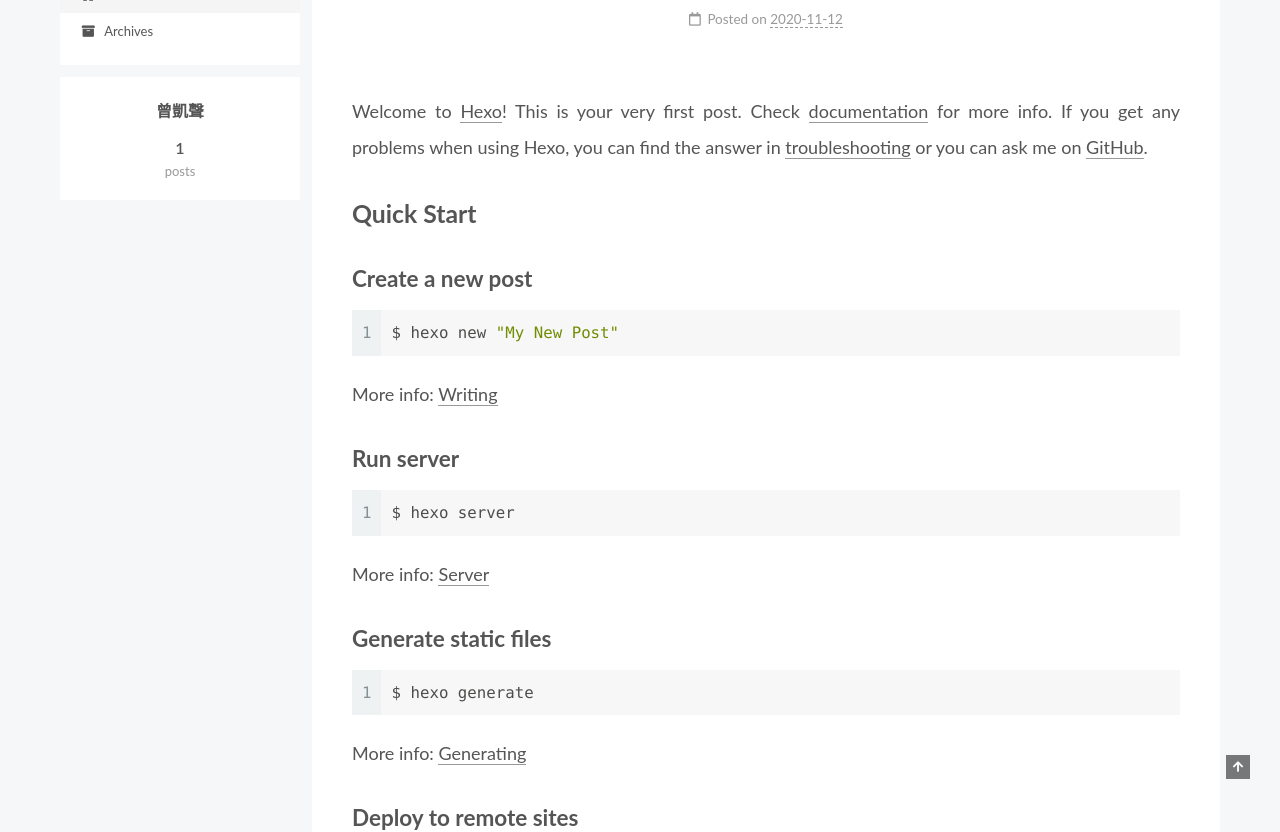
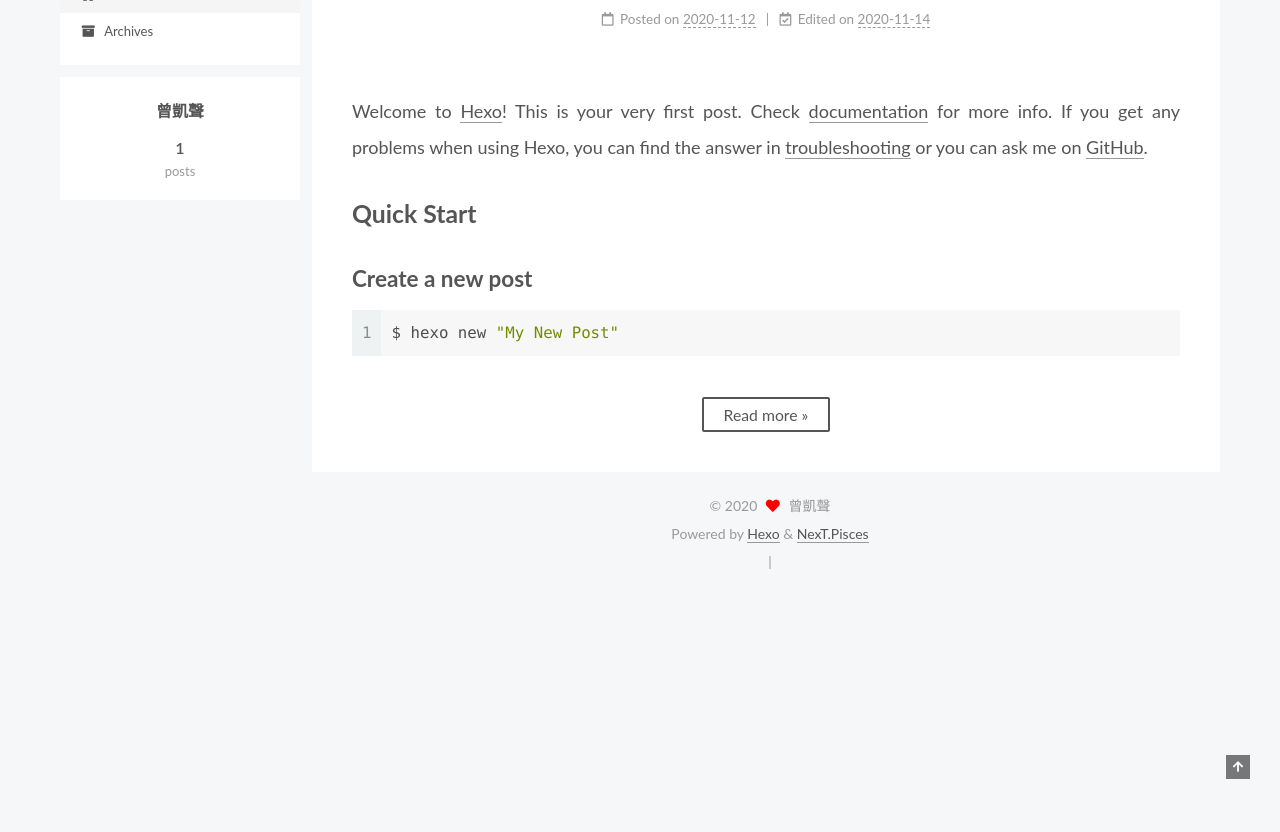
Before and after one commit to kstseng/kstseng.github.io, a plain HTML site: page index.html in a window 1280 px wide. Shown: the part 121-953 px from the top of the page. After the commit the page ends 800 px from the top, so only its background shows below. Drawn offline with Linux system fonts and the light colour scheme; some packages are replaced by stand-ins of ours; a script that the page names is missing.

Commit message:
Site updated: 2020-11-14 11:33:03

```diff
--- a/css/main.css
+++ b/css/main.css
@@ -1168,7 +1168,7 @@ pre .javascript .function {
 }
 .links-of-author a::before,
 .links-of-author span.exturl::before {
-  background: #f4492e;
+  background: #a81611;
   border-radius: 50%;
   content: ' ';
   display: inline-block;
--- a/index.html
+++ b/index.html
@@ -169,8 +169,15 @@
               </span>
               <span class="post-meta-item-text">Posted on</span>
 
-              <time title="Created: 2020-11-12 09:52:28" itemprop="dateCreated datePublished" datetime="2020-11-12T09:52:28+08:00">2020-11-12</time>
+              <time title="Created: 2020-11-12 09:52:00" itemprop="dateCreated datePublished" datetime="2020-11-12T09:52:00+08:00">2020-11-12</time>
             </span>
+              <span class="post-meta-item">
+                <span class="post-meta-item-icon">
+                  <i class="far fa-calendar-check"></i>
+                </span>
+                <span class="post-meta-item-text">Edited on</span>
+                <time title="Modified: 2020-11-14 11:28:22" itemprop="dateModified" datetime="2020-11-14T11:28:22+08:00">2020-11-14</time>
+              </span>
 
 
 
@@ -185,17 +192,13 @@
 
           <p>Welcome to <a target="_blank" rel="noopener" href="https://hexo.io/">Hexo</a>! This is your very first post. Check <a target="_blank" rel="noopener" href="https://hexo.io/docs/">documentation</a> for more info. If you get any problems when using Hexo, you can find the answer in <a target="_blank" rel="noopener" href="https://hexo.io/docs/troubleshooting.html">troubleshooting</a> or you can ask me on <a target="_blank" rel="noopener" href="https://github.com/hexojs/hexo/issues">GitHub</a>.</p>
 <h2 id="Quick-Start"><a href="#Quick-Start" class="headerlink" title="Quick Start"></a>Quick Start</h2><h3 id="Create-a-new-post"><a href="#Create-a-new-post" class="headerlink" title="Create a new post"></a>Create a new post</h3><figure class="highlight bash"><table><tr><td class="gutter"><pre><span class="line">1</span><br></pre></td><td class="code"><pre><span class="line">$ hexo new <span class="string">&quot;My New Post&quot;</span></span><br></pre></td></tr></table></figure>
-
-<p>More info: <a target="_blank" rel="noopener" href="https://hexo.io/docs/writing.html">Writing</a></p>
-<h3 id="Run-server"><a href="#Run-server" class="headerlink" title="Run server"></a>Run server</h3><figure class="highlight bash"><table><tr><td class="gutter"><pre><span class="line">1</span><br></pre></td><td class="code"><pre><span class="line">$ hexo server</span><br></pre></td></tr></table></figure>
-
-<p>More info: <a target="_blank" rel="noopener" href="https://hexo.io/docs/server.html">Server</a></p>
-<h3 id="Generate-static-files"><a href="#Generate-static-files" class="headerlink" title="Generate static files"></a>Generate static files</h3><figure class="highlight bash"><table><tr><td class="gutter"><pre><span class="line">1</span><br></pre></td><td class="code"><pre><span class="line">$ hexo generate</span><br></pre></td></tr></table></figure>
-
-<p>More info: <a target="_blank" rel="noopener" href="https://hexo.io/docs/generating.html">Generating</a></p>
-<h3 id="Deploy-to-remote-sites"><a href="#Deploy-to-remote-sites" class="headerlink" title="Deploy to remote sites"></a>Deploy to remote sites</h3><figure class="highlight bash"><table><tr><td class="gutter"><pre><span class="line">1</span><br></pre></td><td class="code"><pre><span class="line">$ hexo deploy</span><br></pre></td></tr></table></figure>
-
-<p>More info: <a target="_blank" rel="noopener" href="https://hexo.io/docs/one-command-deployment.html">Deployment</a></p>
+          <!--noindex-->
+            <div class="post-button">
+              <a class="btn" href="/2020/11/12/hello-world/#more" rel="contents">
+                Read more &raquo;
+              </a>
+            </div>
+          <!--/noindex-->
 
 
     </div>
```
Also changed, not shown: 2020/11/12/hello-world/index.html (+12 -3 lines), archives/2020/11/index.html (+1 -1 lines), archives/2020/index.html (+1 -1 lines), archives/index.html (+1 -1 lines).
